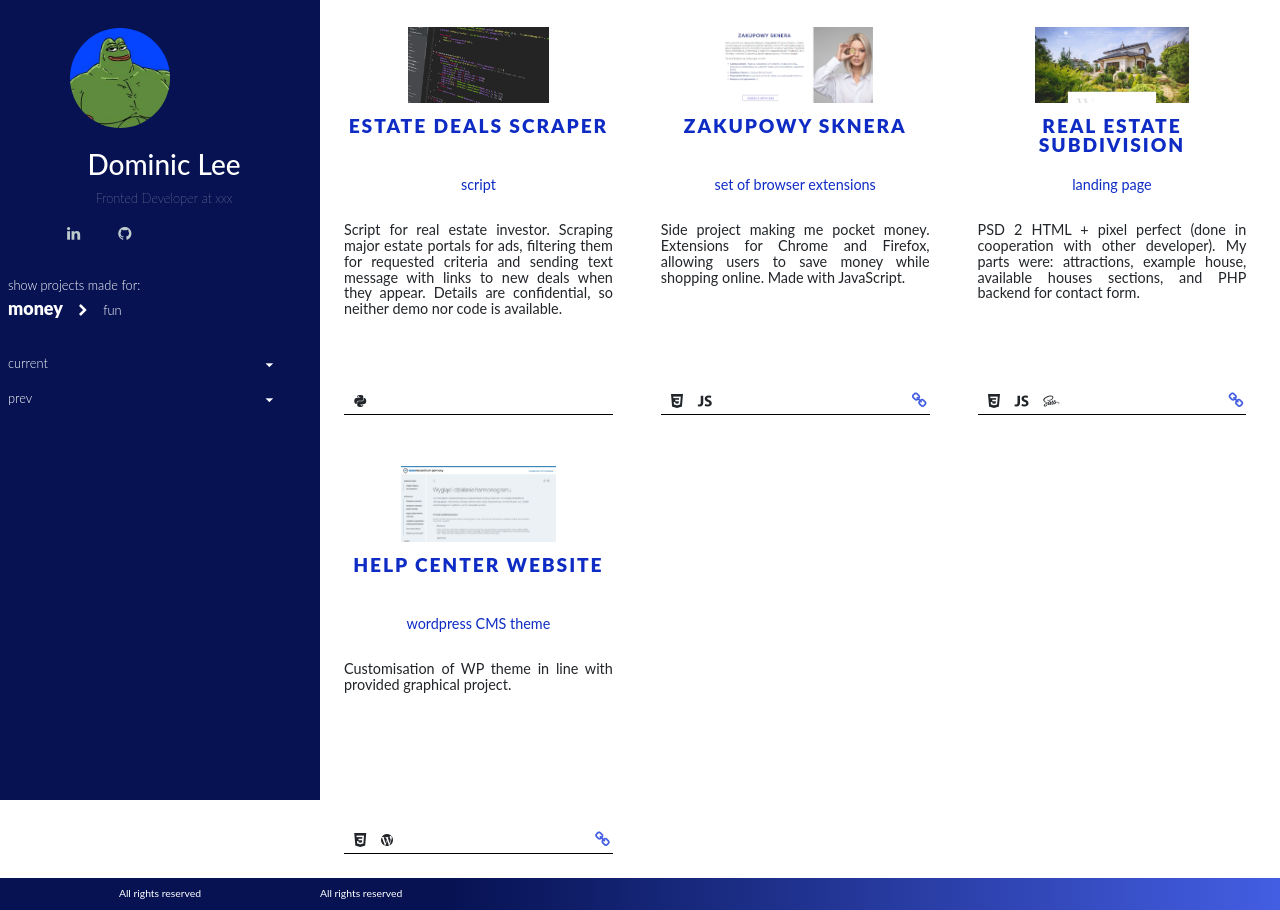
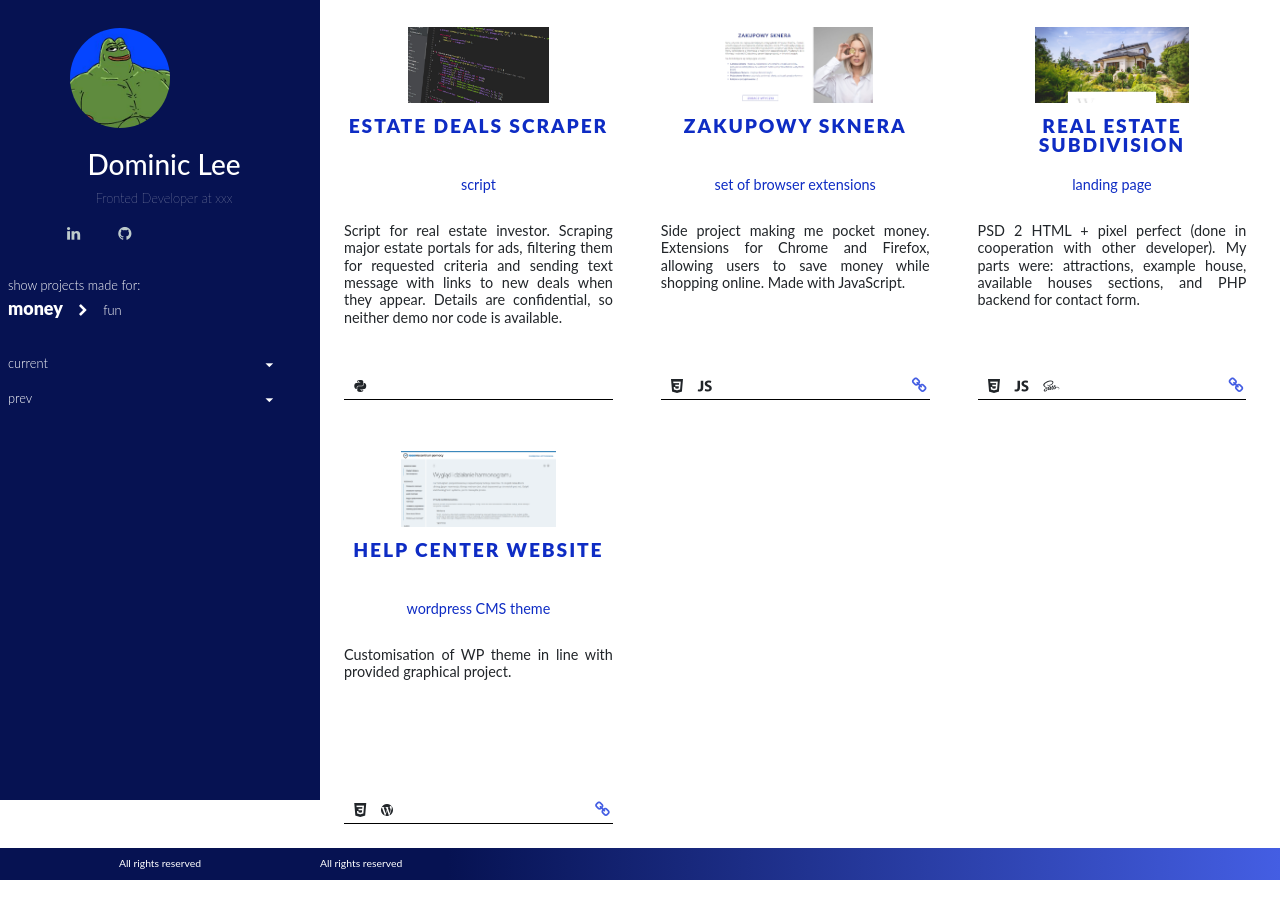
Before and after one commit to codezaur/folio, an Angular app: page / in a window 1280 px wide. After the commit the page ends 880 px from the top, so only its background shows below. Built offline with nearby package versions, Linux system fonts and the light colour scheme.

Commit message:
tiles heigth lg

```diff
--- a/src/app/projects/projects.component.scss
+++ b/src/app/projects/projects.component.scss
@@ -80,6 +80,10 @@
     line-height: 1.1;
     height: 150px;
   }
+  @include lg {
+    line-height: 1.2;
+    height: 135px;
+  }
 }
 
 .project-tech {
--- a/src/app/projects/projects.component.ts
+++ b/src/app/projects/projects.component.ts
@@ -57,7 +57,7 @@ export class ProjectsComponent implements OnInit {
       desc: 'Order page for e-commerce phone shop, allowing to choose \
        various options, from which some update price. \
        Form is validated for proper email/empty fields and order object is \
-       logged to console on submit. Backend is mocked as JSON.',
+       logged to console on submit. Backend mocked as JSON.',
       live: 'https://schrodingerscode.net/PhoneShop/',
       tech: ['ion-logo-css3', 'ion-logo-javascript', 'ion-logo-sass'],
       pic: '../../assets/img/order-phone.png',
```
